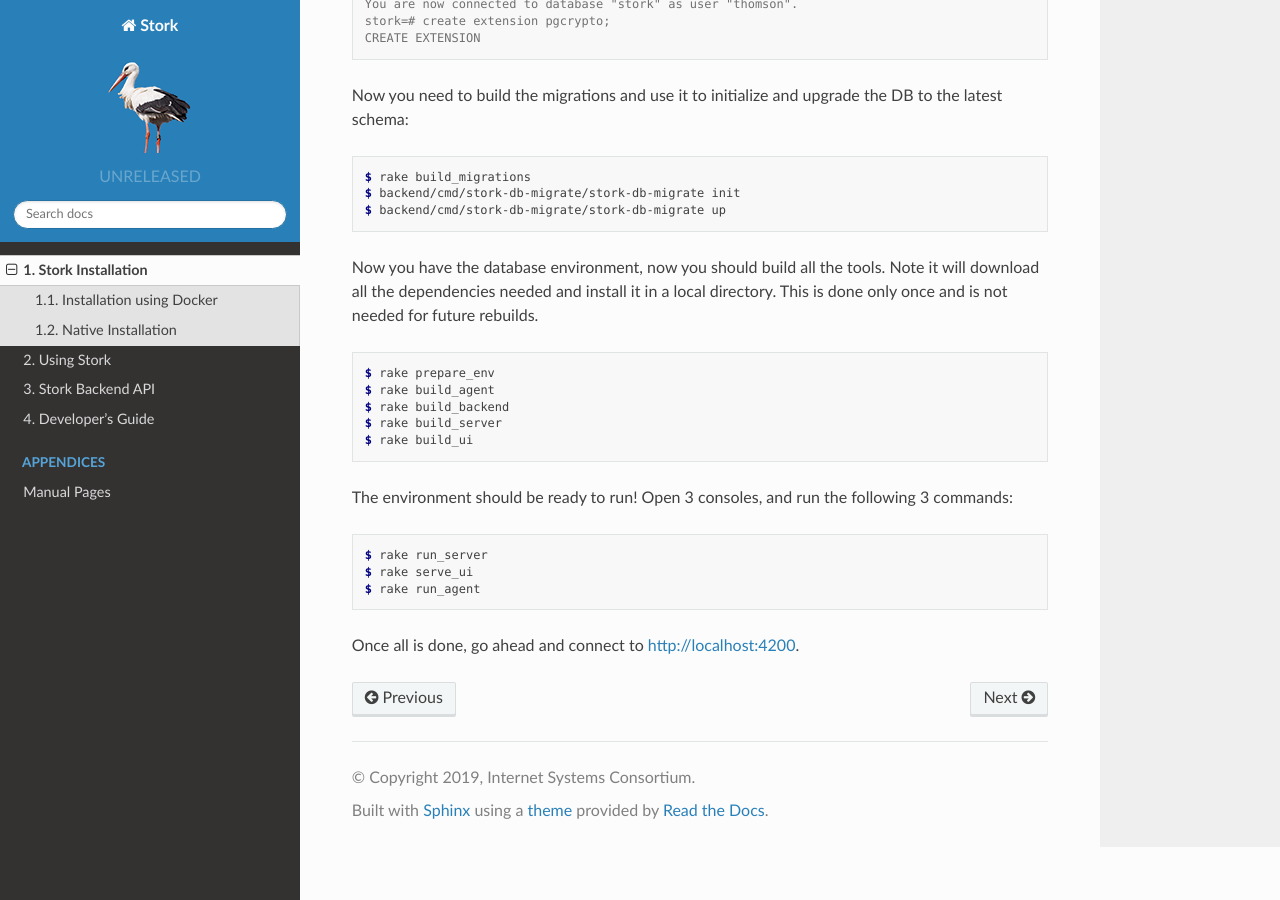
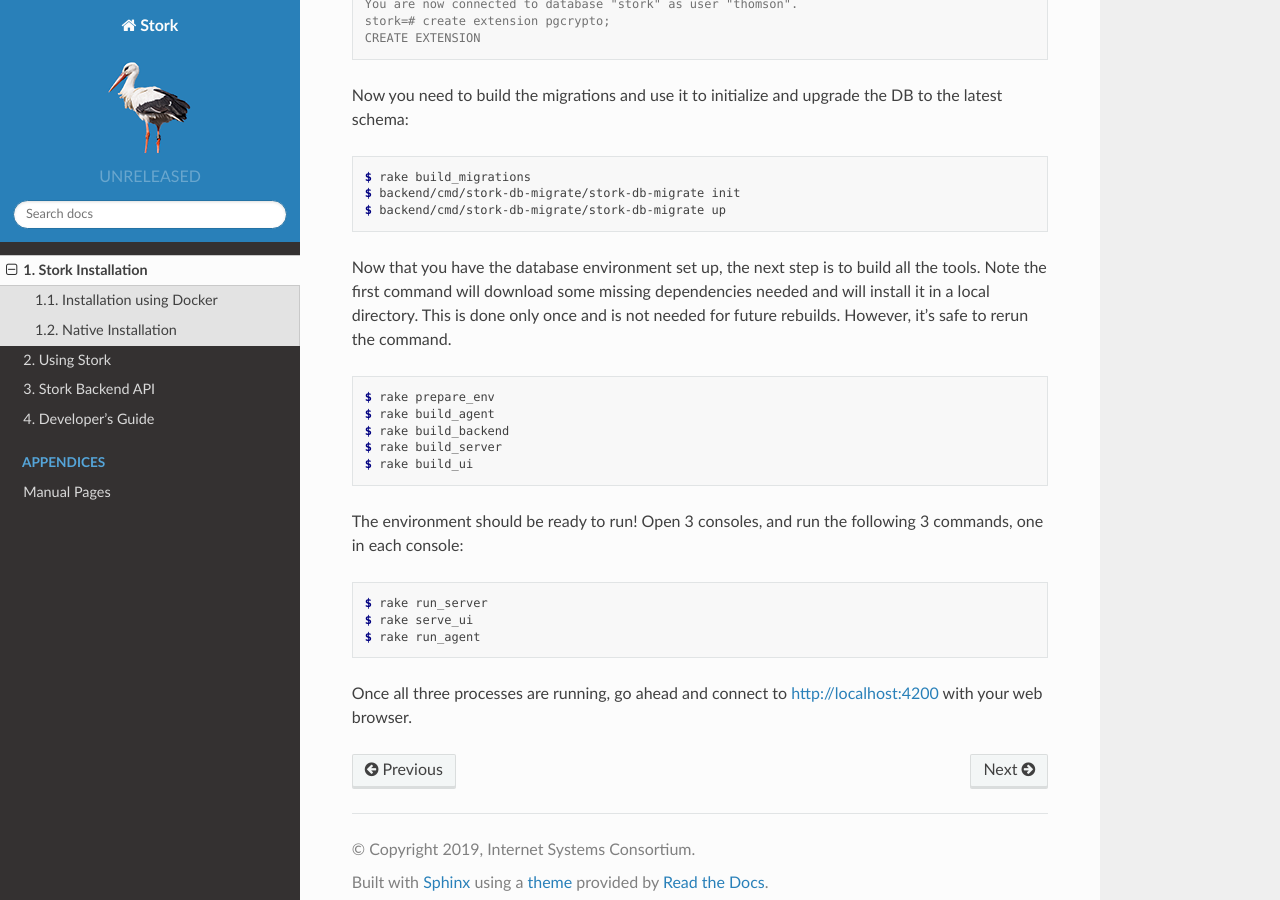
Before and after one commit to isc-projects/stork, a Sphinx documentation site: the page built from docs/install.rst, in a window 1280 px wide and 900 px high, scrolled down 1594 px. Built offline with Sphinx 7.4.7 and the Read the Docs theme 2.0.0, drawn with Linux system fonts in a browser that asks for light colours.

Commit message:
[#87] Installation rephrased

```diff
--- a/docs/install.rst
+++ b/docs/install.rst
@@ -86,9 +86,9 @@ Now you need to build the migrations and use it to initialize and upgrade the DB
     $ backend/cmd/stork-db-migrate/stork-db-migrate init
     $ backend/cmd/stork-db-migrate/stork-db-migrate up
 
-Now you have the database environment, now you should build all the tools. Note it will download all the
-dependencies needed and install it in a local directory. This is done only once and is not needed for
-future rebuilds.
+Now that you have the database environment set up, the next step is to build all the tools. Note the first
+command will download some missing dependencies needed and will install it in a local directory. This is
+done only once and is not needed for future rebuilds. However, it's safe to rerun the command.
 
 .. code-block:: console
 
@@ -98,7 +98,8 @@ future rebuilds.
     $ rake build_server
     $ rake build_ui
 
-The environment should be ready to run! Open 3 consoles, and run the following 3 commands:
+The environment should be ready to run! Open 3 consoles, and run the following 3 commands, one in each
+console:
 
 .. code-block:: console
 
@@ -106,4 +107,4 @@ The environment should be ready to run! Open 3 consoles, and run the following 3
     $ rake serve_ui
     $ rake run_agent
 
-Once all is done, go ahead and connect to http://localhost:4200.
+Once all three processes are running, go ahead and connect to http://localhost:4200 with your web browser.
```
